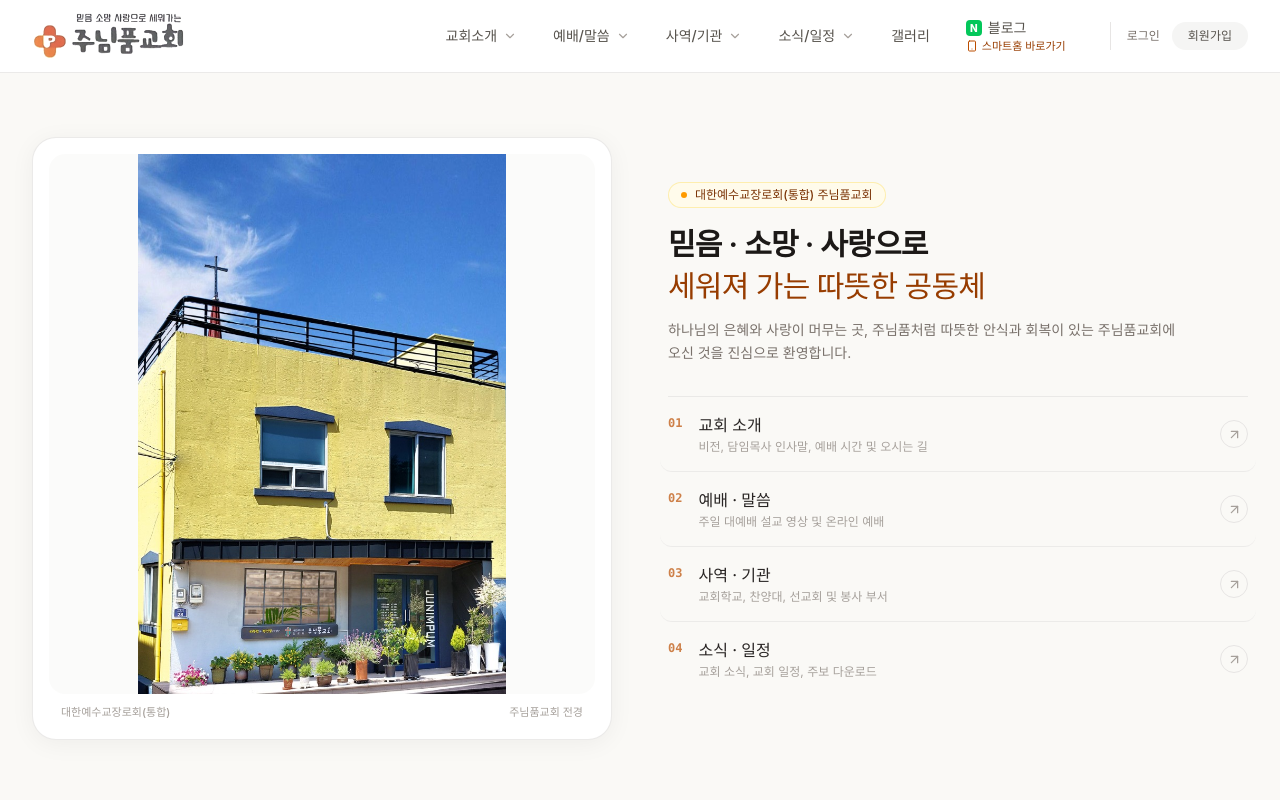
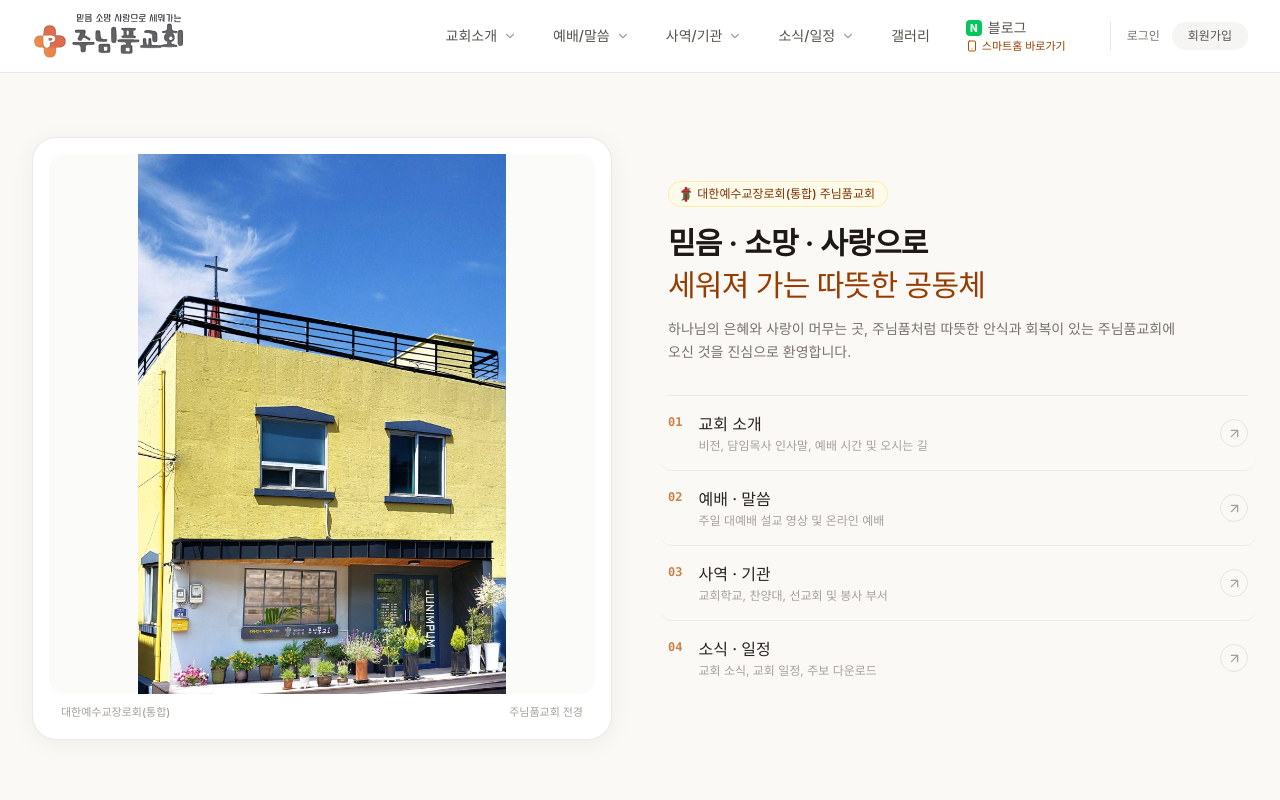
Before and after one commit to darkgentlejbs-max/junimpum_church, a Next.js app: page / in a window 1280 px wide. Shown: the top 800 px of the page. Built offline with nearby package versions, Linux system fonts and the light colour scheme; no server answers; a web font is replaced by a local one.

Commit message:
Add PCK logo before 대한예수교장로회(통합) 주님품교회 badge on home page

```diff
--- a/src/app/page.tsx
+++ b/src/app/page.tsx
@@ -75,9 +75,14 @@ export default function Home() {
               transition={{ duration: 0.6, delay: 0.1 }}
             >
               {/* Subtle Tagline */}
-              <div className="inline-flex items-center gap-2 px-3 py-1 rounded-full bg-amber-50 border border-amber-200/60 text-amber-900 text-xs font-medium mb-4">
-                <span className="w-1.5 h-1.5 rounded-full bg-amber-500"></span>
-                대한예수교장로회(통합) 주님품교회
+              <div className="inline-flex items-center gap-1.5 px-3 py-1 rounded-full bg-amber-50 border border-amber-200/60 text-amber-900 text-xs font-medium mb-4">
+                {/* eslint-disable-next-line @next/next/no-img-element */}
+                <img
+                  src="/images/pck-logo.png"
+                  alt="대한예수교장로회(통합)"
+                  className="h-4 w-auto object-contain shrink-0"
+                />
+                <span>대한예수교장로회(통합) 주님품교회</span>
               </div>
 
               {/* Smaller, Elegant Headline */}
```
